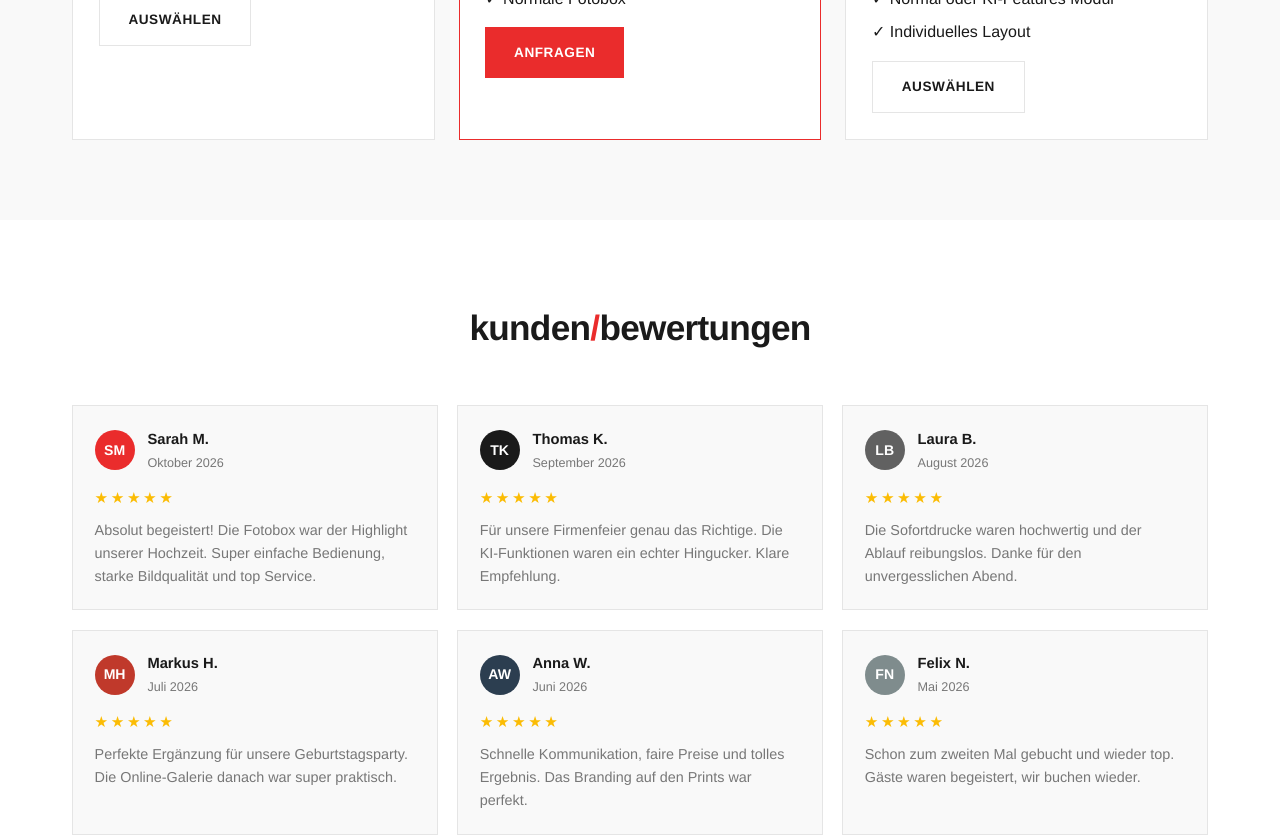
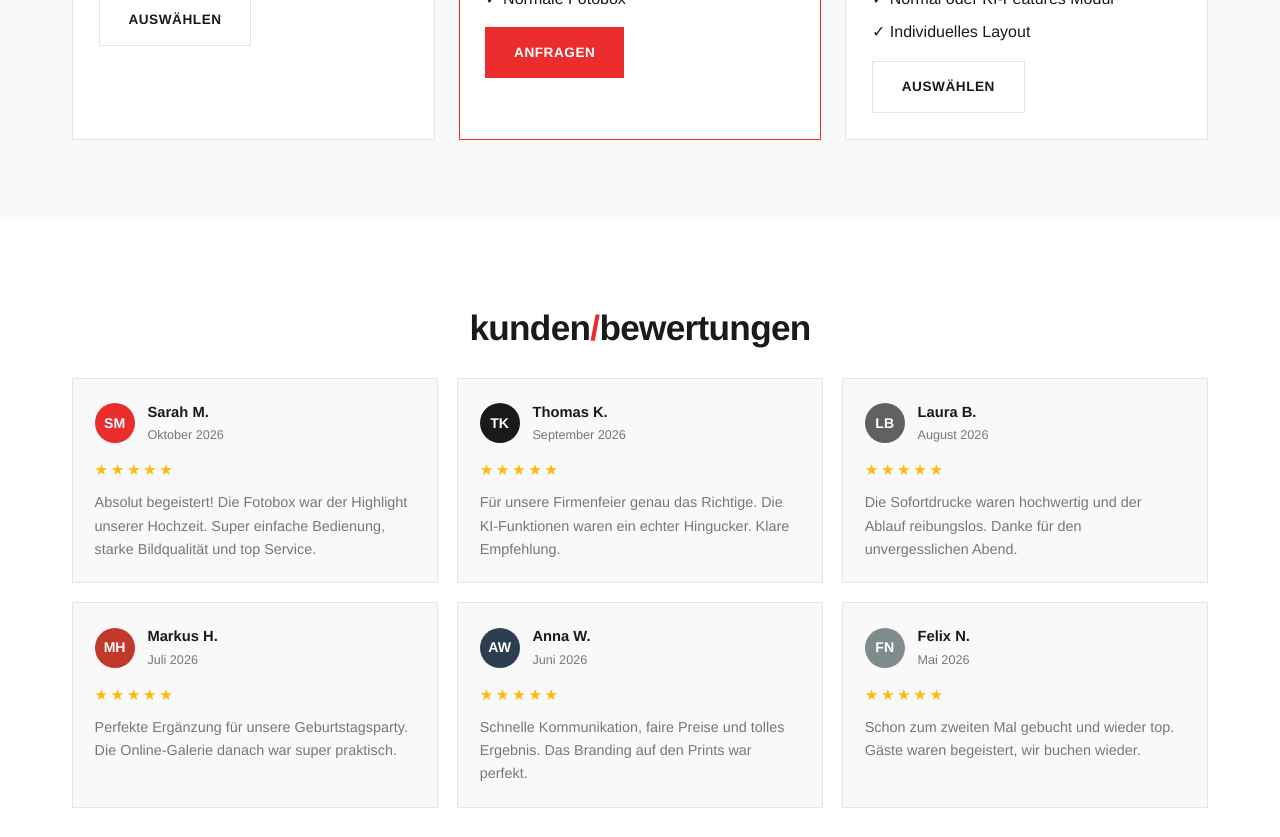
Before and after one commit to Blitzi9188/fotobox.tirol, a Next.js app: page / in a window 1280 px wide. Shown: the part 4056-4893 px from the top of the page. Built offline with nearby package versions, Linux system fonts and the light colour scheme.

Commit message:
style: move reviews column up by reducing top spacing

```diff
--- a/src/app/globals.css
+++ b/src/app/globals.css
@@ -854,7 +854,7 @@ p {
 
 .overall-rating {
   text-align: center;
-  margin-bottom: 2.7rem;
+  margin-bottom: 1rem;
 }
 
 .overall-score {
```
